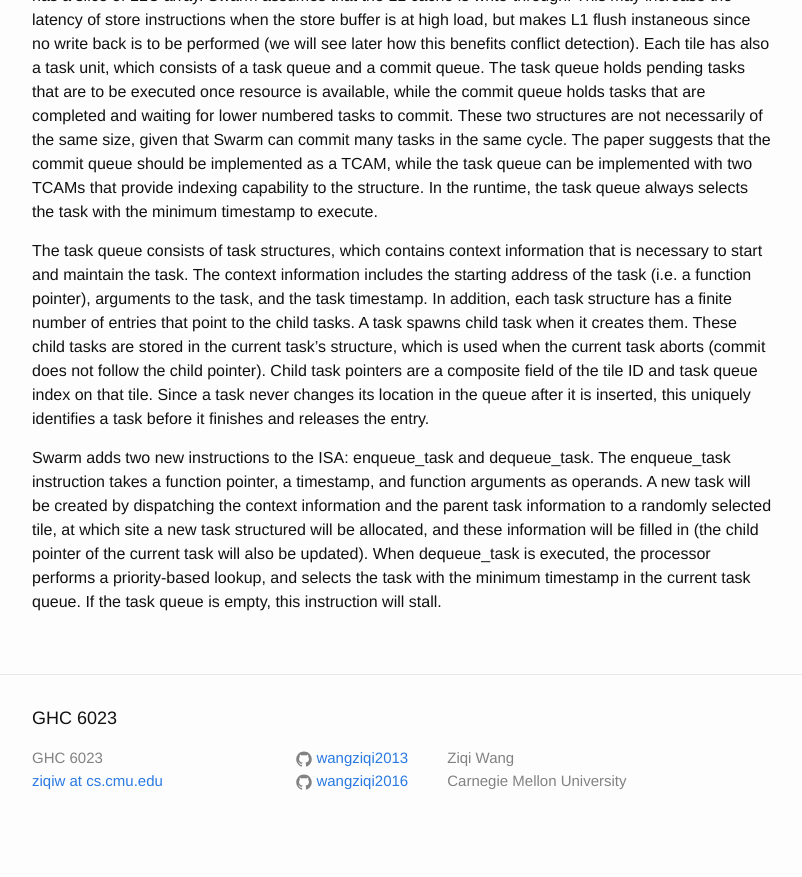
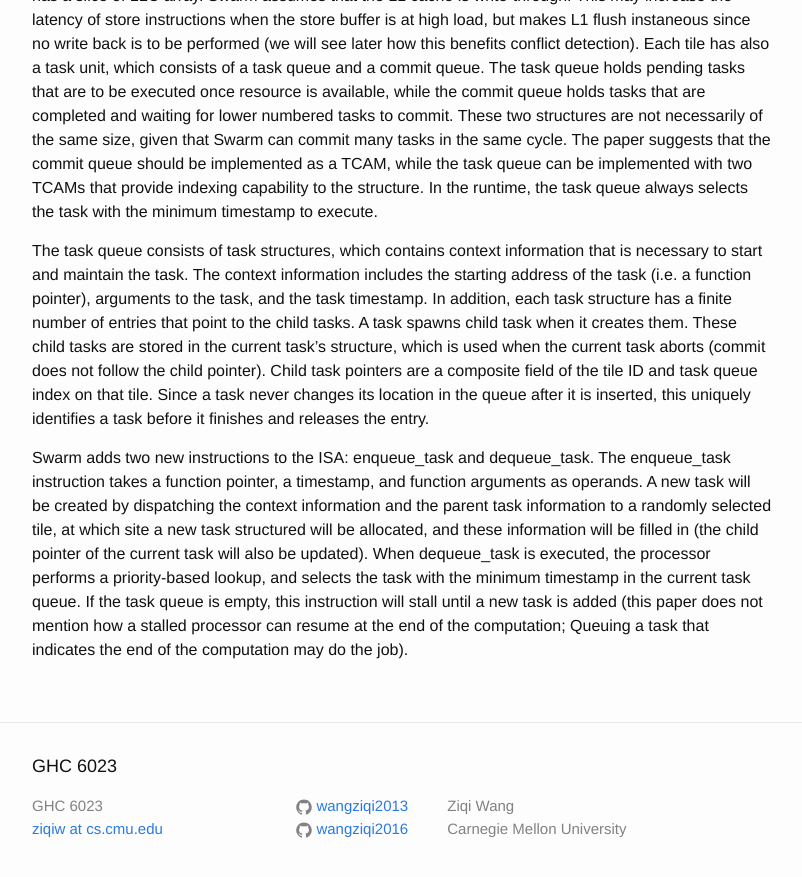
Before and after one commit to wangziqi2013/wangziqi2013.github.io, a Jekyll site: the page built from _posts/2019-08-12-swarm.markdown, in a window 1280 px wide and 900 px high, scrolled down 1234 px. Shown: the top 877 px of the window, without its empty margins (238-1040 px from the left). Built offline with Jekyll 4.4.1, drawn with Linux system fonts in a browser that asks for light colours; before the commit the page ends 2086 px from its top, so only the background shows below that.

Commit message:
Adidng ISA

```diff
--- a/_posts/2019-08-12-swarm.markdown
+++ b/_posts/2019-08-12-swarm.markdown
@@ -63,4 +63,6 @@ pointer, a timestamp, and function arguments as operands. A new task will be cre
 and the parent task information to a randomly selected tile, at which site a new task structured will be allocated,
 and these information will be filled in (the child pointer of the current task will also be updated). When dequeue_task
 is executed, the processor performs a priority-based lookup, and selects the task with the minimum timestamp in the current
-task queue. If the task queue is empty, this instruction will stall.
+task queue. If the task queue is empty, this instruction will stall until a new task is added (this paper does not
+mention how a stalled processor can resume at the end of the computation; Queuing a task that indicates the end of the
+computation may do the job).
```
